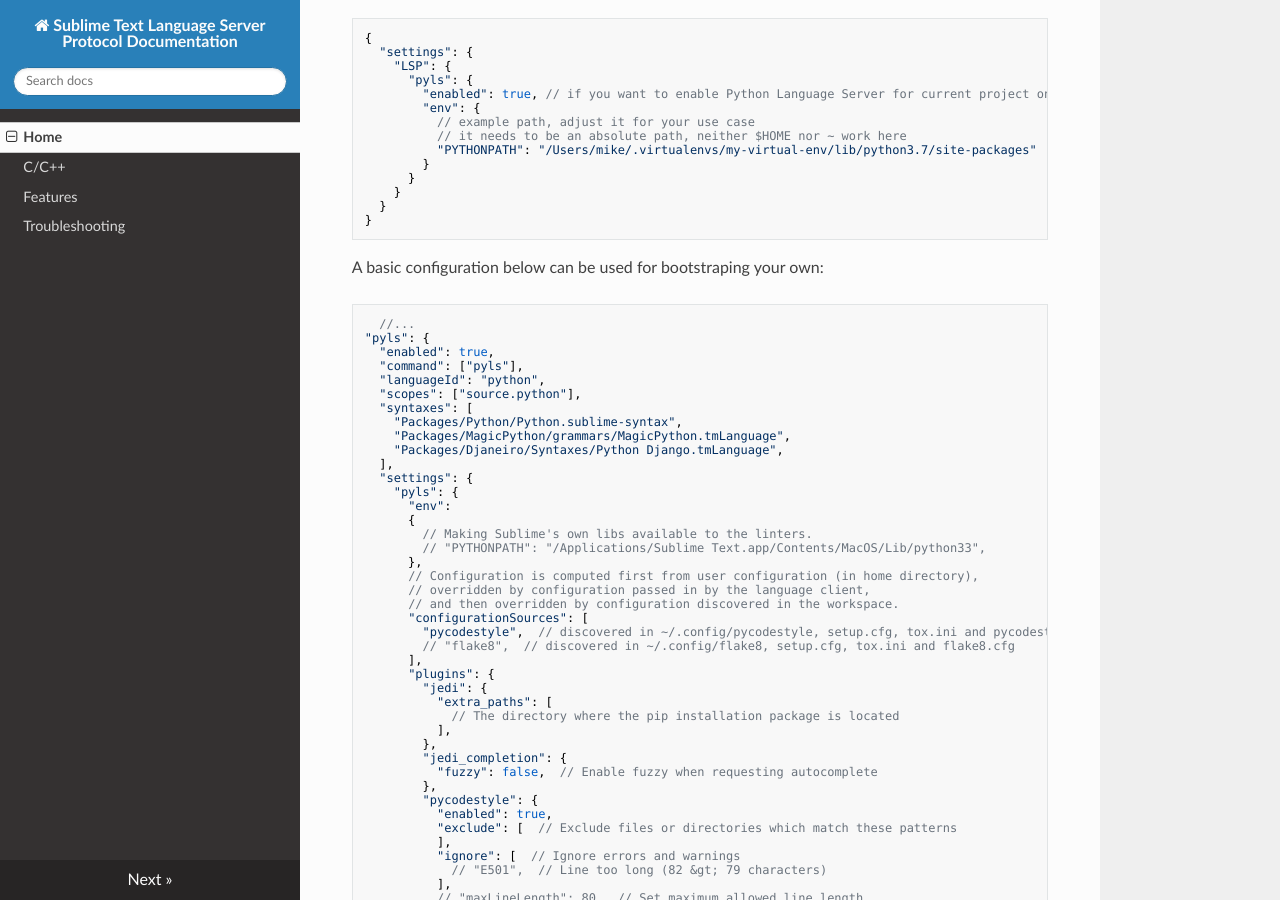
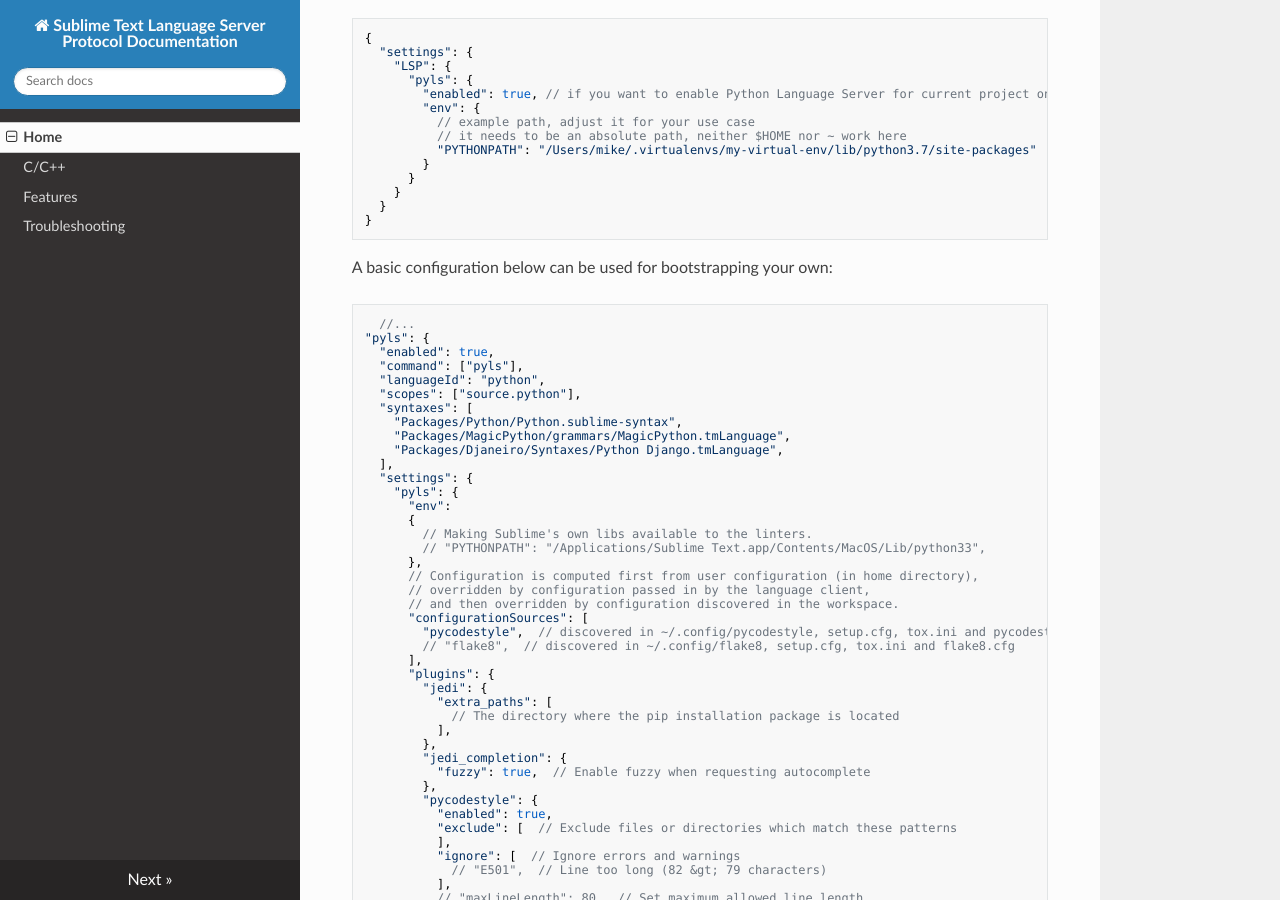
Before and after one commit to sublimelsp/LSP, an MkDocs documentation site: the page built from docs/index.md, in a window 1280 px wide and 900 px high, scrolled down 14488 px. Built offline with MkDocs 1.6.1, drawn with Linux system fonts in a browser that asks for light colours; nearby versions of some CDN libraries.

Commit message:
review issues

````diff
--- a/docs/index.md
+++ b/docs/index.md
@@ -757,7 +757,7 @@
 }
 ```
 
-A basic configuration below can be used for bootstraping your own:
+A basic configuration below can be used for bootstrapping your own:
 
 ```js
   //...
@@ -792,7 +792,7 @@
           ],
         },
         "jedi_completion": {
-          "fuzzy": false,  // Enable fuzzy when requesting autocomplete
+          "fuzzy": true,  // Enable fuzzy when requesting autocomplete
         },
         "pycodestyle": {
           "enabled": true,
````
